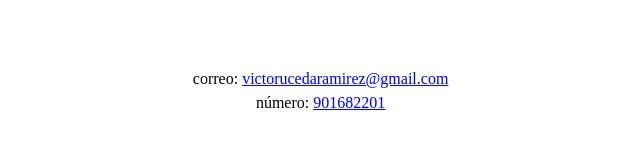
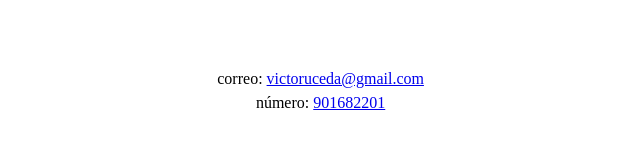
Before and after one commit to ucedaDv/ucedaDV.github.io, a plain HTML site: page contacto.html in a window 1280 px wide. Shown: the part 305-454 px from the top of the page, without its empty margins (321-961 px from the left). Drawn offline with Linux system fonts and the light colour scheme.

Commit message:
Update contacto.html

```diff
--- a/contacto.html
+++ b/contacto.html
@@ -26,7 +26,7 @@
 <body>
     <p>
         correo:
-        <a href="mailto:victorucedaramirez@gmail.com">victorucedaramirez@gmail.com</a>
+        <a href="mailto:victoruceda@gmail.com">victoruceda@gmail.com</a>
         <br>
         número: <a href="+51 901682201">901682201</a>
         <br>
```
